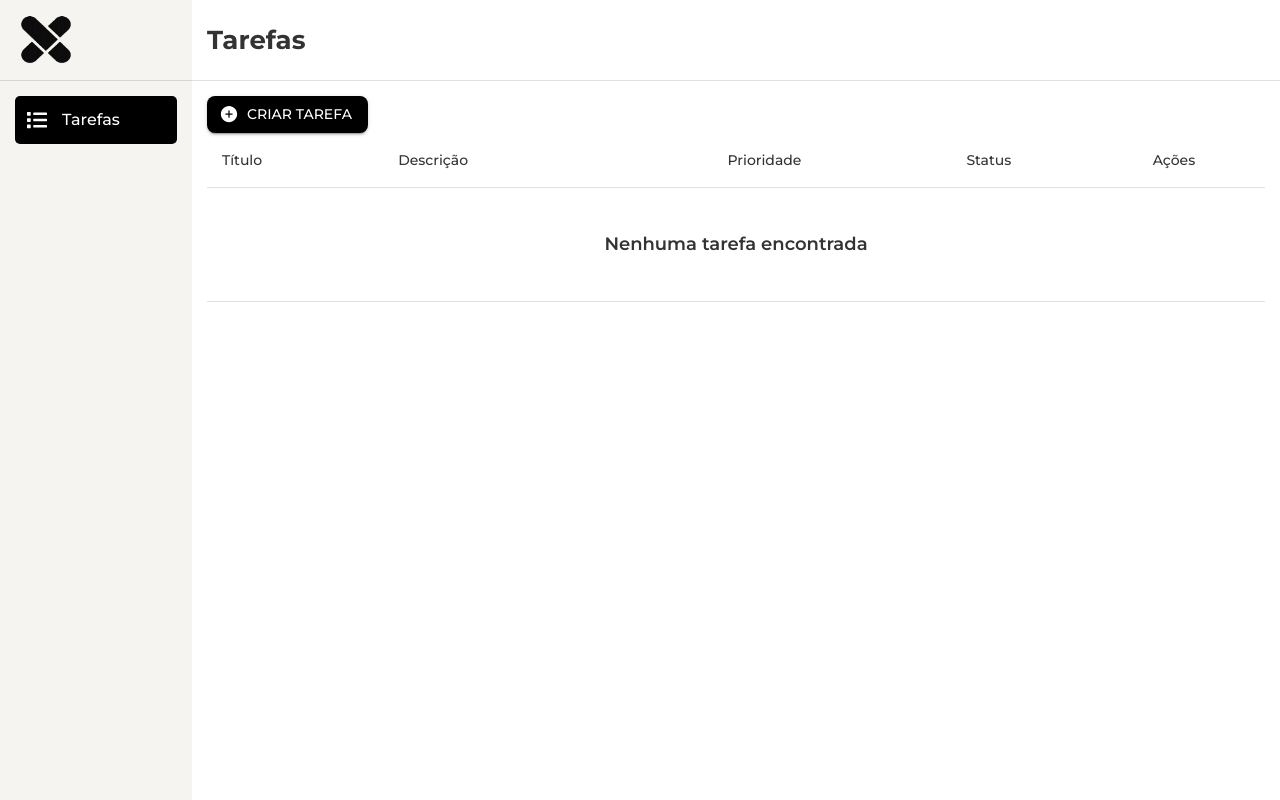
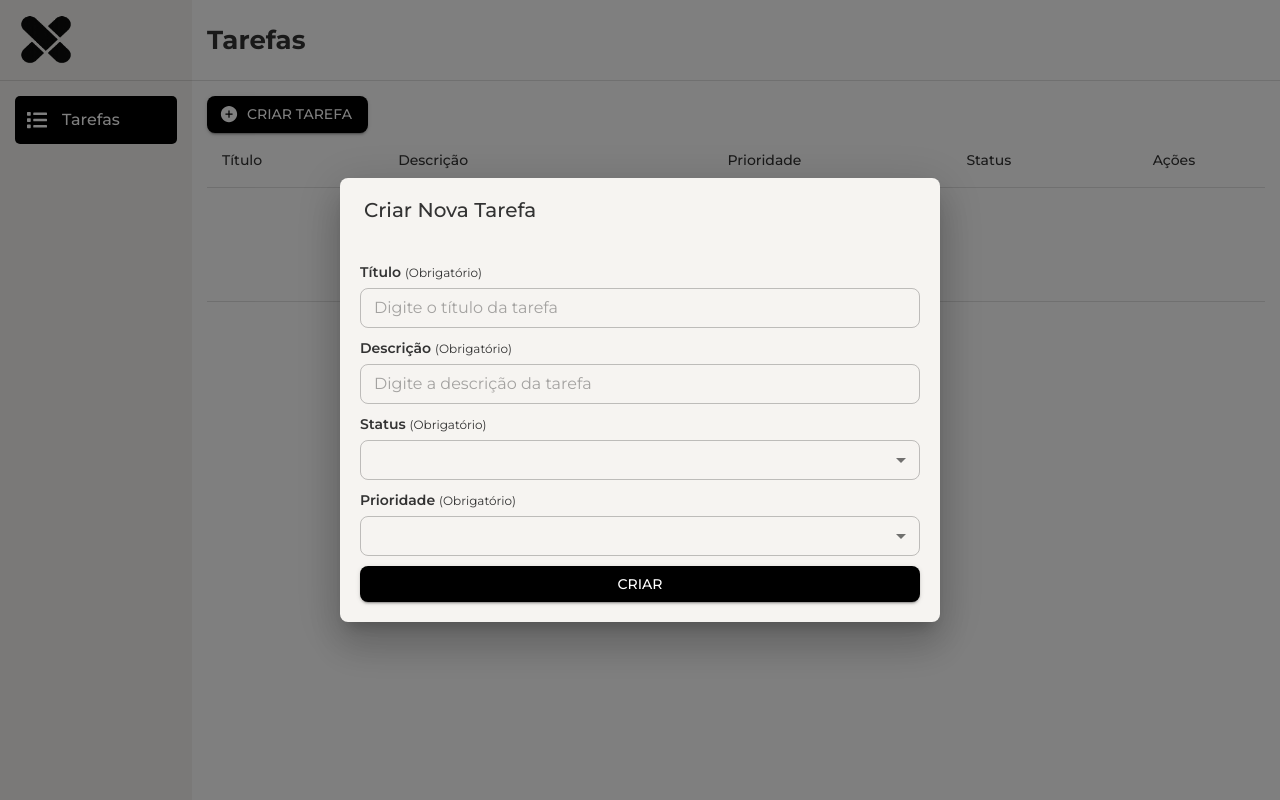
Before and after one commit to guilhermeoln/teste-sga, a Next.js app: page /tasks in a window 1280 px wide. Both pictures are taken after a click on the button "CRIAR TAREFA". Built offline with nearby package versions, Linux system fonts and the light colour scheme.

Commit message:
feat: create task

```diff
--- a/package.json
+++ b/package.json
@@ -19,6 +19,7 @@
     "react-dom": "19.1.0",
     "react-hook-form": "^7.64.0",
     "react-icons": "^5.5.0",
+    "react-toastify": "^11.0.5",
     "yup": "^1.7.1",
     "zustand": "^5.0.8"
   },
--- a/src/app/(private)/tasks/page.tsx
+++ b/src/app/(private)/tasks/page.tsx
@@ -3,15 +3,89 @@
 import CustomTable from "@/components/CustomTable";
 import { Task } from "@/types";
 import useContainer from "./useContainer";
-import { Button } from "@mui/material";
+import { Button, Dialog, DialogTitle } from "@mui/material";
 import { IoAddCircle } from "react-icons/io5";
+import LabeledInput from "@/components/LabeledInput";
+import { Form } from "./styles";
+import { TaskSchemaType } from "@/validations/task";
+import LabeledSelect from "@/components/LabeledSelect";
+
+type TaskDialogProps = {
+  open: boolean;
+  onClose: () => void;
+  onSubmit: (data: TaskSchemaType) => void;
+  initialData?: Partial<Task>;
+};
+
+const TaskModal = ({
+  open,
+  onClose,
+  onSubmit,
+  initialData,
+}: TaskDialogProps) => {
+  const { register, setValue, errors, handleSubmit } = useContainer();
+
+  return (
+    <Dialog open={open} onClose={onClose} maxWidth="sm" fullWidth>
+      <DialogTitle>
+        {initialData ? "Editar Tarefa" : "Criar Nova Tarefa"}
+      </DialogTitle>
+      <Form onSubmit={handleSubmit(onSubmit)}>
+        <LabeledInput
+          {...register("title")}
+          label="Título"
+          placeholder="Digite o título da tarefa"
+          isInvalid={!!errors.title}
+          errorMessage={errors.title?.message}
+          isRequired
+        />
+        <LabeledInput
+          {...register("description")}
+          label="Descrição"
+          placeholder="Digite a descrição da tarefa"
+          isInvalid={!!errors.description}
+          errorMessage={errors.description?.message}
+          isRequired
+        />
+        <LabeledSelect
+          {...register("status")}
+          label="Status"
+          options={[
+            { value: "pending", label: "Pendente" },
+            { value: "inProgress", label: "Em Progresso" },
+            { value: "done", label: "Concluída" },
+          ]}
+          isInvalid={!!errors.status}
+          errorMessage={errors.status?.message}
+          isRequired
+        />
+        <LabeledSelect
+          {...register("priority")}
+          label="Prioridade"
+          options={[
+            { value: "low", label: "Baixa" },
+            { value: "medium", label: "Média" },
+            { value: "high", label: "Alta" },
+          ]}
+          isInvalid={!!errors.priority}
+          errorMessage={errors.priority?.message}
+          isRequired
+        />
+        <Button variant="contained" type="submit">
+          Criar
+        </Button>
+      </Form>
+    </Dialog>
+  );
+};
 
 export default function Tasks() {
-  const { columns, tasks } = useContainer();
+  const { columns, tasks, isOpen, onClose, createTask, onOpen } =
+    useContainer();
 
   return (
     <>
-      <Button variant="contained" startIcon={<IoAddCircle />}>
+      <Button variant="contained" startIcon={<IoAddCircle />} onClick={onOpen}>
         Criar Tarefa
       </Button>
       <CustomTable<Task>
@@ -20,6 +94,7 @@ export default function Tasks() {
         rowsPerPage={5}
         emptyMessage="Nenhuma tarefa encontrada"
       />
+      <TaskModal onClose={onClose} open={isOpen} onSubmit={createTask} />
     </>
   );
 }
--- /dev/null
+++ b/src/app/(private)/tasks/styles.ts
@@ -0,0 +1,9 @@
+import { styled } from "@mui/material/styles";
+
+export const Form = styled("form")({
+  display: "flex",
+  flexDirection: "column",
+  width: "100%",
+  padding: "20px",
+  gap: "10px",
+});
--- a/src/app/(private)/tasks/useContainer.tsx
+++ b/src/app/(private)/tasks/useContainer.tsx
@@ -1,11 +1,22 @@
 import { Column } from "@/components/CustomTable";
+import { useDisclosure } from "@/hooks/useDisclosure";
+import useFormValidation from "@/hooks/useFormValidation";
 import useTaskStore from "@/store/useTaskStore";
 import { Task } from "@/types";
+import { taskSchema } from "@/validations/task";
 import { Box, Button } from "@mui/material";
 import { CiEdit, CiTrash } from "react-icons/ci";
 
 export default function useContainer() {
-  const { tasks } = useTaskStore();
+  const { tasks, addTask } = useTaskStore();
+
+  const { errors, handleSubmit, register, setValue, reset } = useFormValidation(
+    {
+      validationSchema: taskSchema,
+    }
+  );
+
+  const { isOpen, onOpen, onClose } = useDisclosure();
 
   const columns: Column<Task>[] = [
     { key: "title", label: "Título" },
@@ -31,8 +42,22 @@ export default function useContainer() {
     },
   ];
 
+  const createTask = (taskData: Omit<Task, "id">) => {
+    addTask(taskData);
+    onClose();
+    reset({});
+  };
+
   return {
     columns,
     tasks,
+    errors,
+    handleSubmit,
+    register,
+    setValue,
+    isOpen,
+    onClose,
+    onOpen,
+    createTask,
   };
 }
--- a/src/app/api/login/route.ts
+++ b/src/app/api/login/route.ts
@@ -1,3 +1,4 @@
+import { CacheKeysEnum } from "@/types";
 import { cookies } from "next/headers";
 import { NextRequest, NextResponse } from "next/server";
 
@@ -21,7 +22,7 @@ export async function POST(req: NextRequest) {
 
     const cookieStore = await cookies();
 
-    cookieStore.set("@sga/user", username, {
+    cookieStore.set(CacheKeysEnum.USER, username, {
       path: "/",
       httpOnly: true,
       sameSite: "lax",
--- a/src/components/CustomTable/index.tsx
+++ b/src/components/CustomTable/index.tsx
@@ -13,7 +13,6 @@ import {
   IconButton,
 } from "@mui/material";
 import { MdArrowLeft, MdArrowRight } from "react-icons/md";
-import Image from "next/image";
 import useContainer from "./useContainer";
 import { PageNumberBox, PaginationWrapper, TableWrapper } from "./styles";
 
--- /dev/null
+++ b/src/components/LabeledSelect/index.tsx
@@ -0,0 +1,81 @@
+"use client";
+
+import React from "react";
+import {
+  TextField,
+  MenuItem,
+  InputAdornment,
+  TextFieldProps,
+} from "@mui/material";
+import { Label, RequiredText, Wrapper } from "./styles";
+
+interface Option {
+  label: string;
+  value: string | number;
+}
+
+interface Props extends Omit<TextFieldProps, "onChange"> {
+  label?: string;
+  value?: string | number;
+  onChange?: (e: React.ChangeEvent<HTMLInputElement>) => void;
+  options?: Option[];
+  placeholder?: string;
+  isRequired?: boolean;
+  isInvalid?: boolean;
+  errorMessage?: string;
+  leftIcon?: React.ReactNode;
+  rightIcon?: React.ReactNode;
+}
+
+export default function LabeledSelect({
+  label,
+  value,
+  onChange,
+  options = [],
+  placeholder = "Selecione uma opção...",
+  isRequired = false,
+  isInvalid = false,
+  errorMessage = "",
+  leftIcon = null,
+  rightIcon = null,
+  ...otherProps
+}: Props) {
+  return (
+    <Wrapper>
+      {label && (
+        <Label>
+          {label} {isRequired && <RequiredText>(Obrigatório)</RequiredText>}
+        </Label>
+      )}
+
+      <TextField
+        select
+        value={value}
+        onChange={onChange}
+        fullWidth
+        size="small"
+        variant="outlined"
+        error={isInvalid}
+        helperText={isInvalid ? errorMessage : ""}
+        InputProps={{
+          startAdornment: leftIcon ? (
+            <InputAdornment position="start">{leftIcon}</InputAdornment>
+          ) : undefined,
+          endAdornment: rightIcon ? (
+            <InputAdornment position="end">{rightIcon}</InputAdornment>
+          ) : undefined,
+        }}
+        {...otherProps}
+      >
+        <MenuItem value="" disabled>
+          {placeholder}
+        </MenuItem>
+        {options.map((opt) => (
+          <MenuItem key={opt.value} value={opt.value}>
+            {opt.label}
+          </MenuItem>
+        ))}
+      </TextField>
+    </Wrapper>
+  );
+}
--- /dev/null
+++ b/src/components/LabeledSelect/styles.ts
@@ -0,0 +1,25 @@
+"use client";
+
+import { styled } from "@mui/material/styles";
+import { TextField, Box, Typography } from "@mui/material";
+
+export const Wrapper = styled(Box)({
+  width: "100%",
+});
+
+export const Label = styled(Typography)(({ theme }) => ({
+  marginBottom: "5px",
+  fontSize: theme.typography.body2.fontSize,
+  fontWeight: 600,
+}));
+
+export const RequiredText = styled("span")(({ theme }) => ({
+  fontWeight: 400,
+  fontSize: theme.typography.subtitle1.fontSize,
+}));
+
+export const StyledTextField = styled(TextField)(({ theme }) => ({
+  "& .MuiOutlinedInput-root": {
+    borderRadius: theme.shape.borderRadius,
+  },
+}));
--- /dev/null
+++ b/src/hooks/useDisclosure.ts
@@ -0,0 +1,11 @@
+import { useCallback, useState } from "react";
+
+export function useDisclosure() {
+  const [isOpen, setIsOpen] = useState(false);
+
+  const onOpen = useCallback(() => setIsOpen(true), []);
+  const onClose = useCallback(() => setIsOpen(false), []);
+  const onToggle = useCallback(() => setIsOpen((prev) => !prev), []);
+
+  return { isOpen, onOpen, onClose, onToggle };
+}
--- a/src/hooks/useFormValidation.ts
+++ b/src/hooks/useFormValidation.ts
@@ -15,6 +15,7 @@ export default function useFormValidation<T extends AnyObjectSchema>({
     formState: { errors },
     watch,
     setValue,
+    reset,
   } = useForm<InferType<T>>({
     resolver: yupResolver(validationSchema),
   });
@@ -25,5 +26,6 @@ export default function useFormValidation<T extends AnyObjectSchema>({
     register,
     handleSubmit,
     setValue,
+    reset,
   };
 }
--- /dev/null
+++ b/src/validations/task.ts
@@ -0,0 +1,16 @@
+import * as yup from "yup";
+
+export const taskSchema = yup.object({
+  title: yup.string().required("O título é obrigatório"),
+  description: yup.string().required("A descrição é obrigatória"),
+  priority: yup
+    .string()
+    .oneOf(["low", "medium", "high"], "Selecione uma prioridade válida")
+    .required("A prioridade é obrigatória"),
+  status: yup
+    .string()
+    .oneOf(["pending", "inProgress", "done"], "Selecione um status válido")
+    .required("O status é obrigatório"),
+});
+
+export type TaskSchemaType = yup.InferType<typeof taskSchema>;
```
Also changed, not shown: 1 other file (tests, documents, lock files or other folders).
